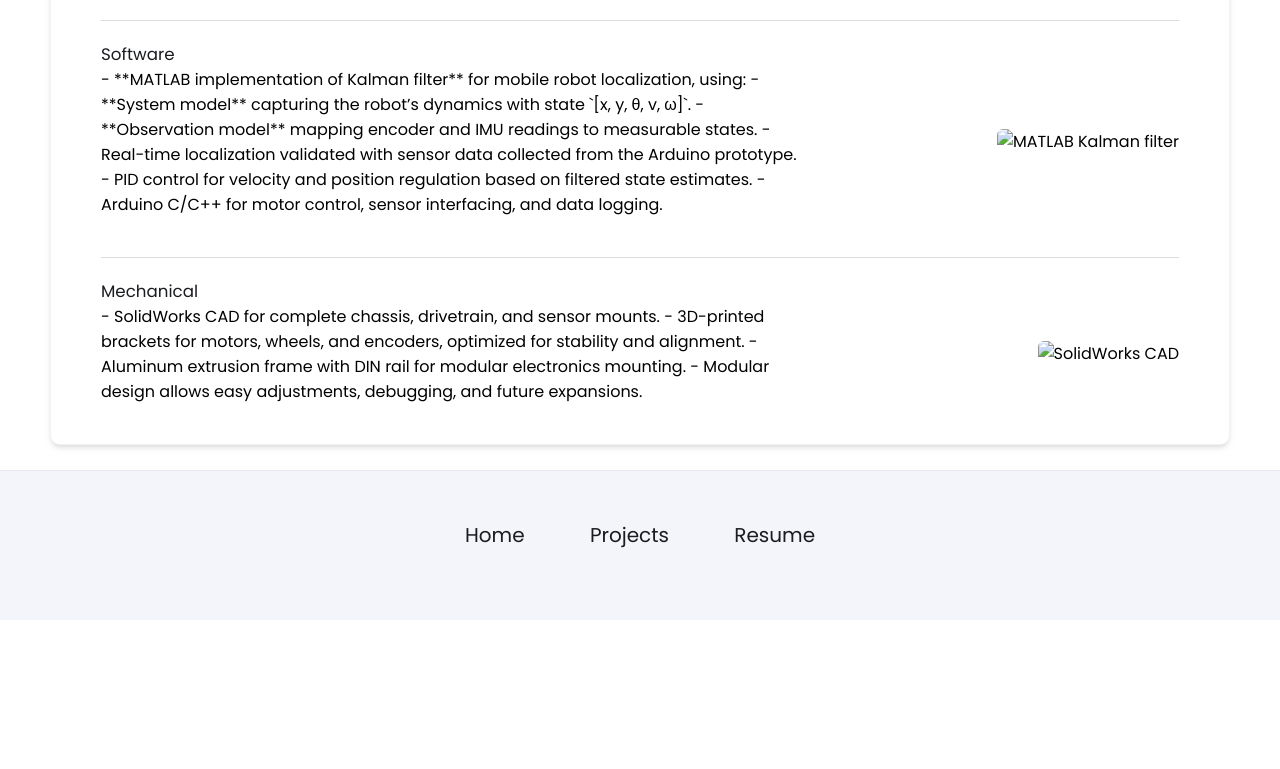
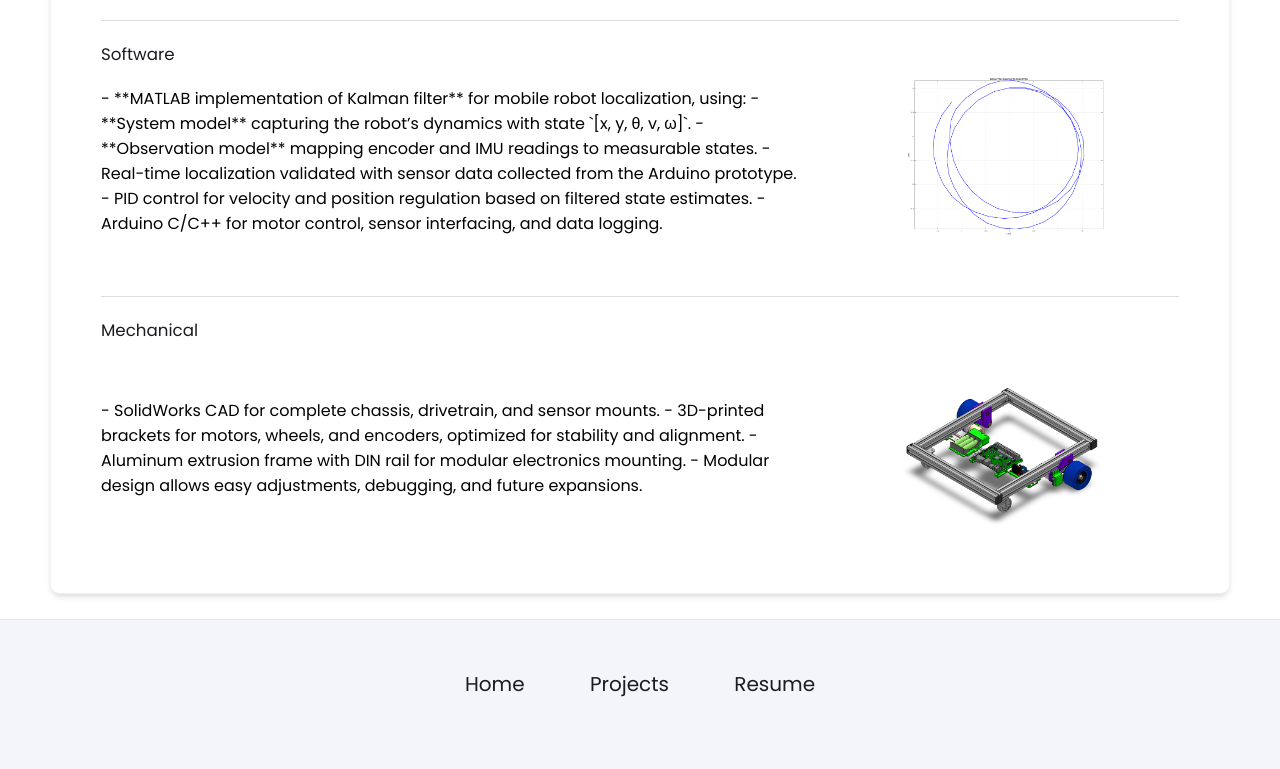
Before and after one commit to michaelmcphee/michaelmcphee.github.io, a Jekyll site: the page built from _projects/mobile_robot_project/index.md, in a window 1280 px wide. Shown: the part 1581-2350 px from the top of the page. Built offline with Jekyll 4.4.1, drawn with Linux system fonts in a browser that asks for light colours; before the commit the page ends 2201 px from its top, so only the background shows below that.

Commit message:
fixed robot photos issue

```diff
--- a/_projects/mobile_robot_project/index.md
+++ b/_projects/mobile_robot_project/index.md
@@ -43,7 +43,7 @@ main-image: /robot.png
     - Custom I²C breakout board to distribute 3.3 V, GND, SCL, and SDA lines to multiple devices.
   </div>
   <div class="image">
-    <img src="/assets/images/robot_electronics.png" alt="Robot electronics" />
+    <img src="/assets/images/robot-photos/robot_electronics.png" alt="Robot electronics" />
   </div>
 </div>
 
@@ -60,7 +60,7 @@ main-image: /robot.png
     - Arduino C/C++ for motor control, sensor interfacing, and data logging.
   </div>
   <div class="image">
-    <img src="/assets/images/robot_matlab.png" alt="MATLAB Kalman filter" />
+    <img src="/assets/images/robot-photos/robot_matlab.png" alt="MATLAB Kalman filter" />
   </div>
 </div>
 
@@ -75,6 +75,6 @@ main-image: /robot.png
     - Modular design allows easy adjustments, debugging, and future expansions.
   </div>
   <div class="image">
-    <img src="/assets/images/robot_solidworks.png" alt="SolidWorks CAD" />
+    <img src="/assets/images/robot-photos/robot_solidworks.png" alt="SolidWorks CAD" />
   </div>
 </div>
```
Also changed, not shown: assets/images/robot-photos/robot_matlab.png (renamed from _projects/mobile_robot_project/robot_matlab.png), assets/images/robot-photos/robot_solidworks.png (renamed from _projects/mobile_robot_project/robot_solidworks.png), 3 other files.
